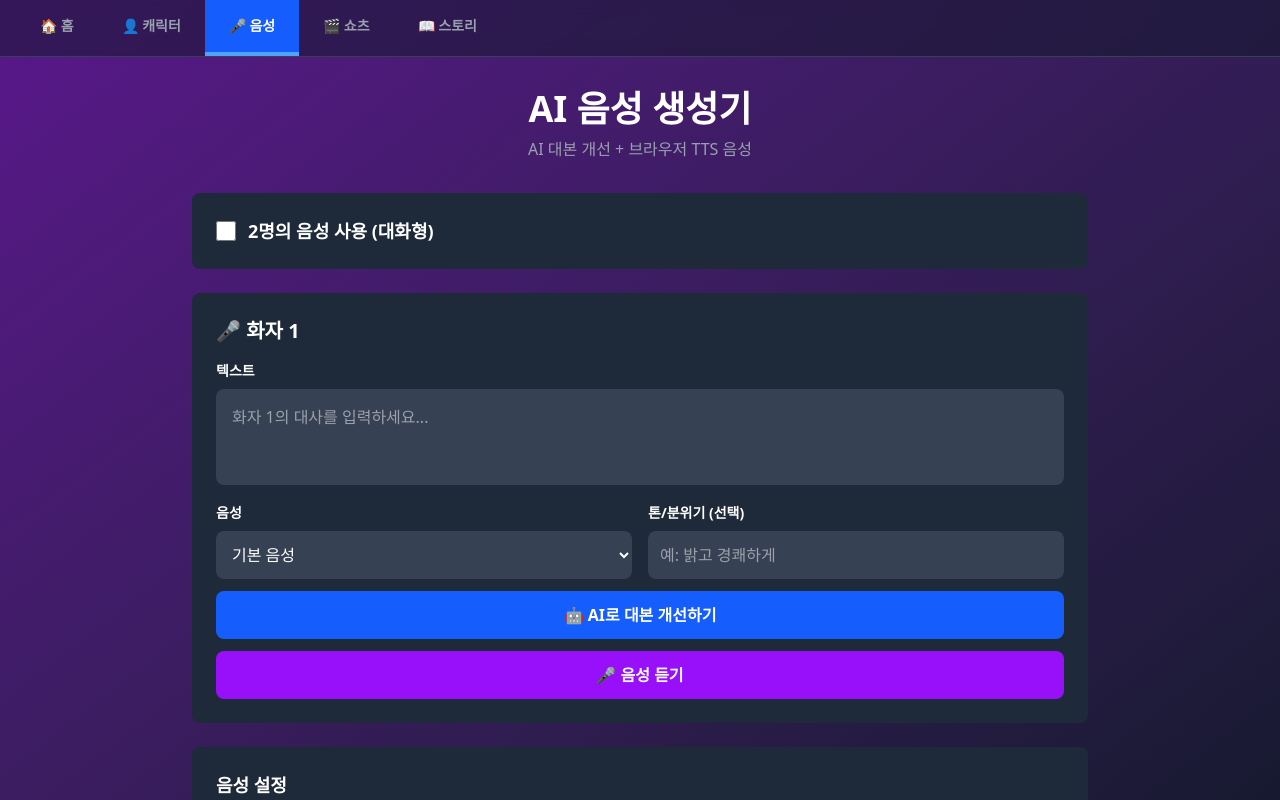
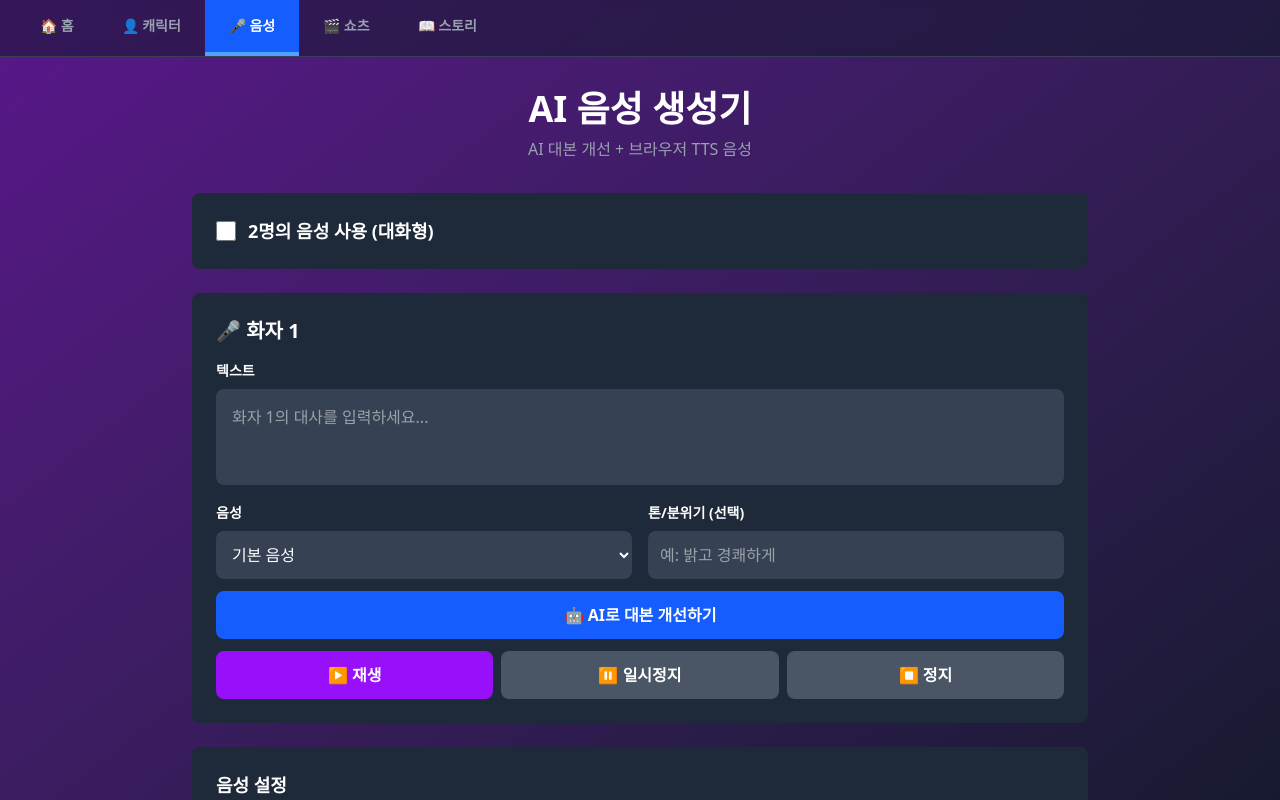
Before and after one commit to mon664/ai-platform, a Next.js app: page /tts in a window 1280 px wide. Shown: the top 800 px of the page. Built offline with nearby package versions, Linux system fonts and the light colour scheme.

Commit message:
Add TTS pause controls

```diff
--- a/app/tts/page.tsx
+++ b/app/tts/page.tsx
@@ -189,12 +189,28 @@ export default function TTSPage() {
           )}
 
           {/* 음성 듣기 버튼 */}
+          <div className="grid grid-cols-3 gap-2">
             <button
               onClick={() => playTTS(1)}
-            className="w-full bg-purple-600 hover:bg-purple-700 text-white font-bold py-3 px-6 rounded-lg transition-colors"
+              className="bg-purple-600 hover:bg-purple-700 text-white font-bold py-3 rounded-lg"
             >
-            🎤 음성 듣기
+              ▶ 재생
             </button>
+            <button
+              onClick={pauseResumeTTS}
+              disabled={!isPlaying}
+              className="bg-yellow-600 hover:bg-yellow-700 disabled:bg-gray-600 text-white font-bold py-3 rounded-lg"
+            >
+              ⏸ 일시정지
+            </button>
+            <button
+              onClick={stopTTS}
+              disabled={!isPlaying}
+              className="bg-red-600 hover:bg-red-700 disabled:bg-gray-600 text-white font-bold py-3 rounded-lg"
+            >
+              ⏹ 정지
+            </button>
+          </div>
         </div>
 
         {/* 화자 2 */}
@@ -260,12 +276,28 @@ export default function TTSPage() {
             )}
 
             {/* 음성 듣기 버튼 */}
+            <div className="grid grid-cols-3 gap-2">
               <button
                 onClick={() => playTTS(2)}
-              className="w-full bg-purple-600 hover:bg-purple-700 text-white font-bold py-3 px-6 rounded-lg transition-colors"
+                className="bg-purple-600 hover:bg-purple-700 text-white font-bold py-3 rounded-lg"
               >
-              🎤 음성 듣기
+                ▶ 재생
               </button>
+              <button
+                onClick={pauseResumeTTS}
+                disabled={!isPlaying}
+                className="bg-yellow-600 hover:bg-yellow-700 disabled:bg-gray-600 text-white font-bold py-3 rounded-lg"
+              >
+                ⏸ 일시정지
+              </button>
+              <button
+                onClick={stopTTS}
+                disabled={!isPlaying}
+                className="bg-red-600 hover:bg-red-700 disabled:bg-gray-600 text-white font-bold py-3 rounded-lg"
+              >
+                ⏹ 정지
+              </button>
+            </div>
           </div>
         )}
 
```
Lines whose indentation alone changed are shown as unchanged.
